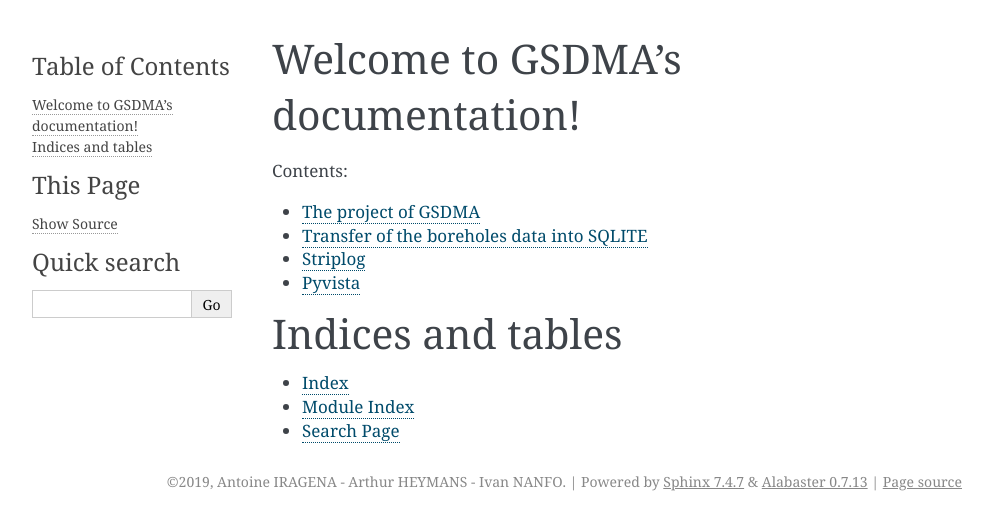
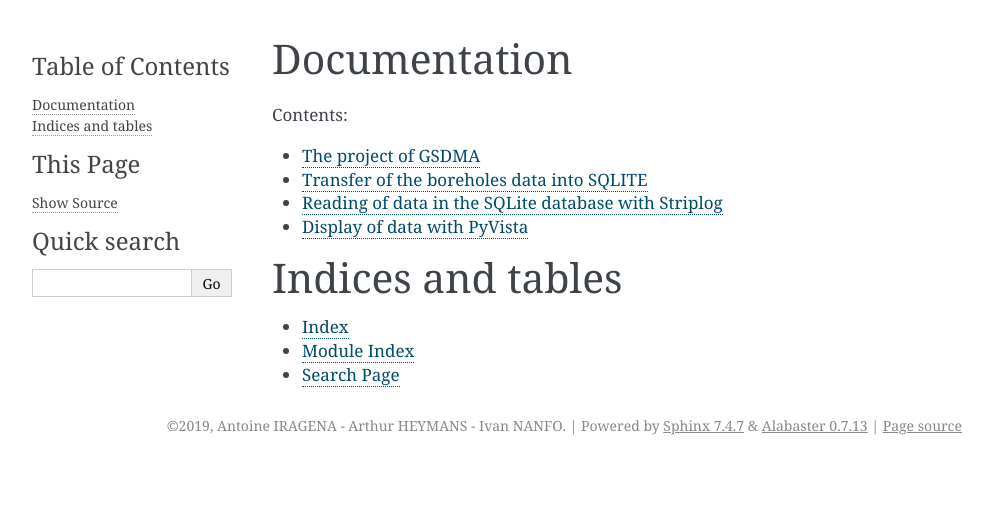
Before and after one commit to kaufmanno/GSDMA, a Sphinx documentation site: the page built from Documentation_Sphinx/source/index.rst, in a window 1280 px wide. Shown: the top 530 px of the page, without its empty margins (148-1141 px from the left). Built offline with Sphinx 7.4.7, drawn with Linux system fonts in a browser that asks for light colours.

Commit message:
update of the documentation

```diff
--- a/Documentation_Sphinx/source/index.rst
+++ b/Documentation_Sphinx/source/index.rst
@@ -5,7 +5,7 @@
 
 .. Write the filename.rst to add it (in the toc tree) but Be careful with the indentation, the 1st letter of the filename.rst should line up with the ‘:’ in :maxdepth:
 
-Welcome to GSDMA's documentation!
+Documentation
 =================================
 
 .. toctree::
--- a/Documentation_Sphinx/source/pyvista.rst
+++ b/Documentation_Sphinx/source/pyvista.rst
@@ -1,2 +1,2 @@
-Pyvista
-=========
+Display of data with PyVista
+============================
--- a/Documentation_Sphinx/source/schema.rst
+++ b/Documentation_Sphinx/source/schema.rst
@@ -4,7 +4,7 @@ The purpose of this project is to use the data mesured by some electrodes on a p
 
 The following schema shows how the project of Geospatial data management and analysis is organized:
 
-.. image:: ./images/Main_scheme.png
+.. image:: ./_static/images/Main_scheme.png
    :scale: 70 %
    :align: center
 
--- a/Documentation_Sphinx/source/striplog.rst
+++ b/Documentation_Sphinx/source/striplog.rst
@@ -1,4 +1,4 @@
-Striplog
-=========
+Reading of data in the SQLite database with Striplog
+====================================================
 
-Explain all the use of striplog, from the SQLITE database to graphe oject ...
+Explain all the use of striplog, from the SQLITE database to striplog object ...
```
Also changed, not shown: Documentation_Sphinx/source/bh-SQLITE.rst (+9 -1 lines), Documentation_Sphinx/source/images/Main_scheme.png (deleted), SQL_test_good-last.ipynb, 3 other files.
